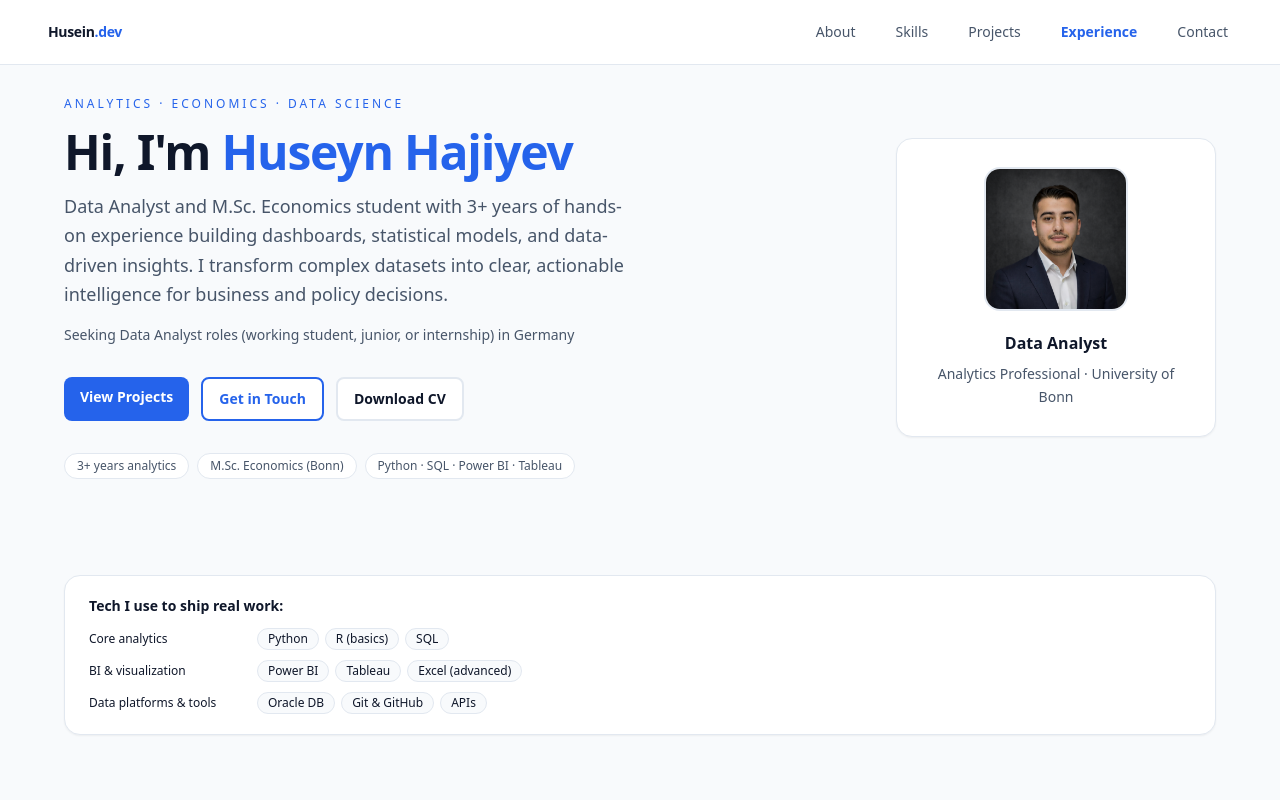
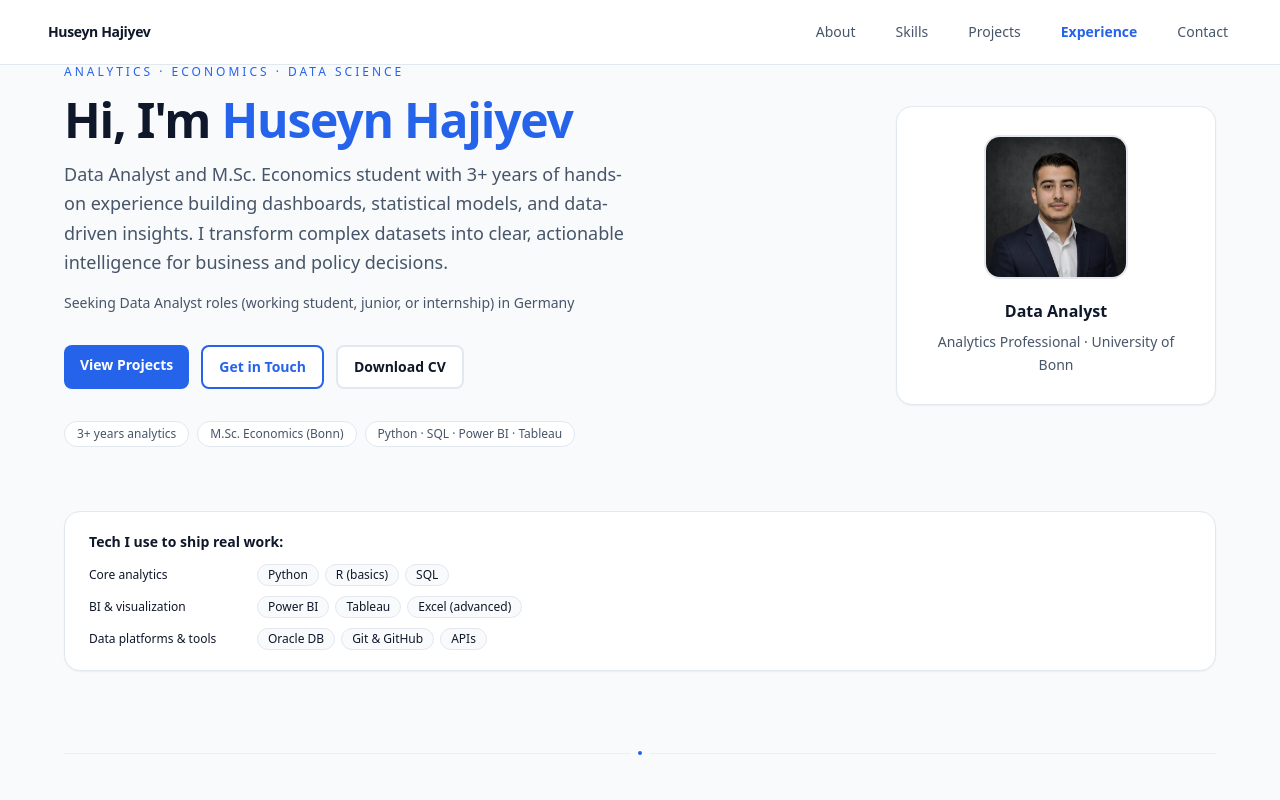
Before and after one commit to HuseinHaji/husein-portfolio, a React (Vite) app: page / in a window 1280 px wide. Shown: the top 800 px of the page. Built offline with nearby package versions, Linux system fonts and the light colour scheme.

Commit message:
Change logo.

```diff
--- a/src/App.jsx
+++ b/src/App.jsx
@@ -19,7 +19,7 @@ function App() {
     <div className="min-h-screen bg-bg text-text">
       <Navbar />
 
-      <main className="max-w-7xl mx-auto px-6 sm:px-10 lg:px-16 pt-24 pb-24 space-y-16 sm:space-y-24 text-[15px] sm:text-[16px]">
+      <main className="max-w-7xl mx-auto px-6 sm:px-10 lg:px-16 pt-16 pb-16 space-y-8 sm:space-y-16 text-[15px] sm:text-[16px]">
         <Hero />
         <TechStackStrip />
         <SectionDivider />
--- a/src/components/Navbar.jsx
+++ b/src/components/Navbar.jsx
@@ -44,8 +44,7 @@ export default function Navbar() {
             href="#top"
             className="text-sm font-semibold tracking-tight text-text"
           >
-            <span>Husein</span>
-            <span className="text-accent">.dev</span>
+            <span>Huseyn Hajiyev</span>
           </a>
         </div>
 
```
